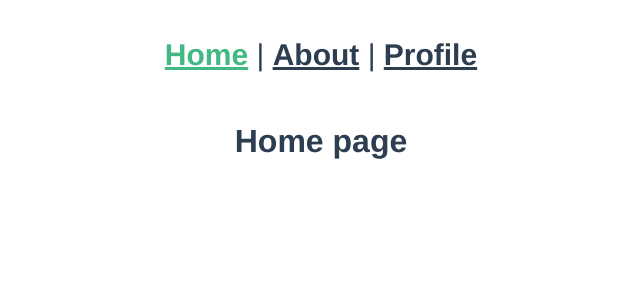
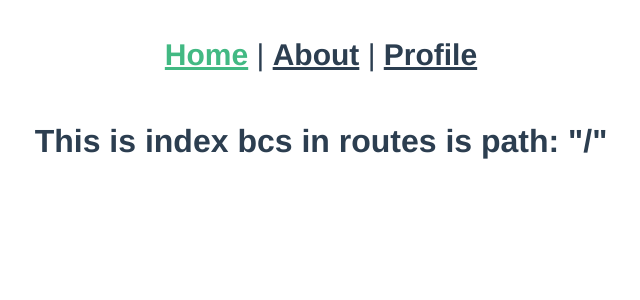
Before and after one commit to gumernus/Vue-Learn, a Vue app: page / in a window 1280 px wide. Shown: the top 300 px of the page, without its empty margins (319-959 px from the left). Built offline with nearby package versions, Linux system fonts and the light colour scheme.

Commit message:
Update Home.vue

```diff
--- a/src/views/Home.vue
+++ b/src/views/Home.vue
@@ -1,6 +1,6 @@
 <template>
   <div class="home"></div>
-  <h1>Home page</h1>
+  <h1>This is index bcs in routes is path: "/" </h1>
 </template>
 
 
```
